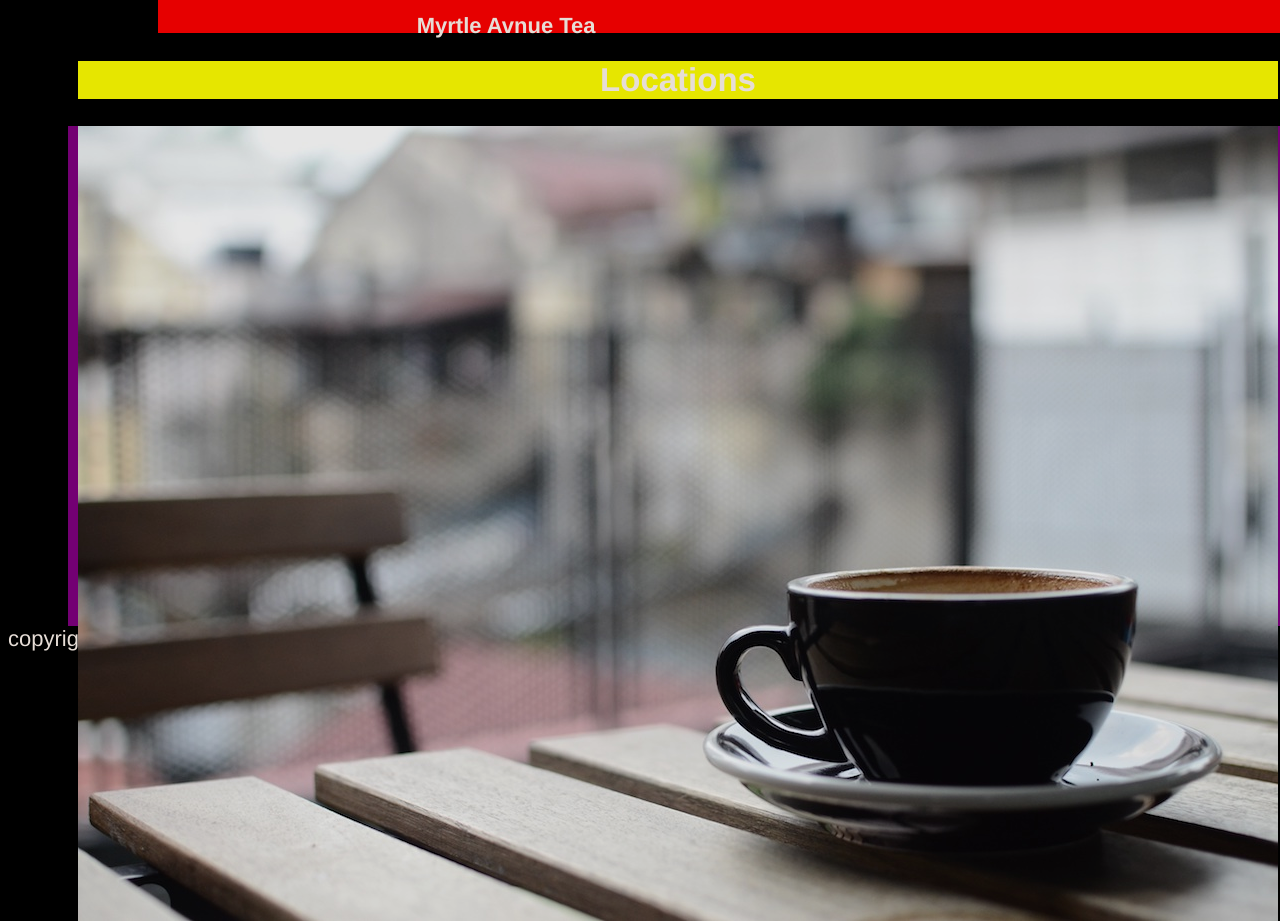
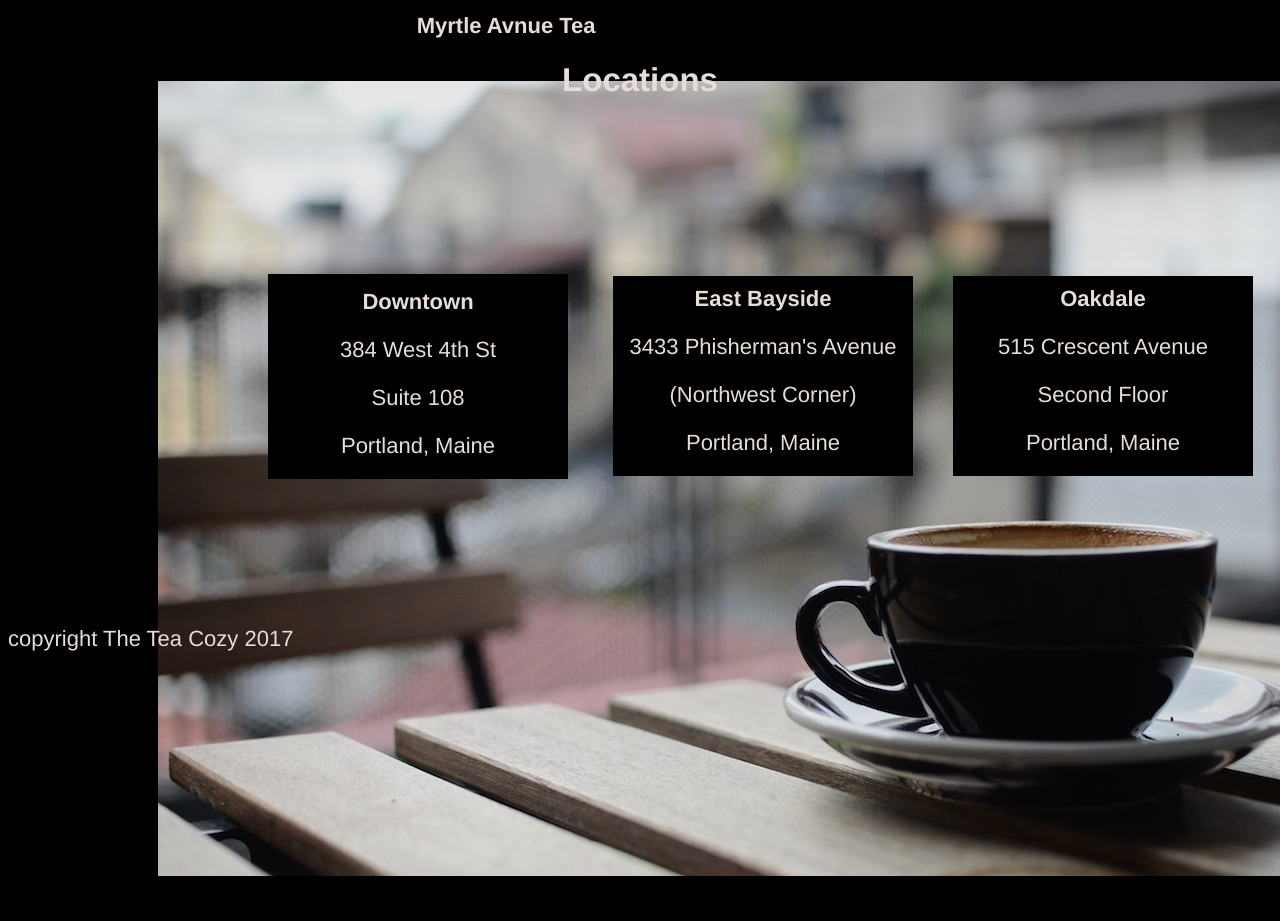
Before and after one commit to lnpellot/teacozy, a plain HTML site: page index.html in a window 1280 px wide. Shown: the part 1517-2438 px from the top of the page. After the commit the page ends 2399 px from the top, so only its background shows below. Drawn offline with Linux system fonts and the light colour scheme; files whose address does not match are found by name.

Commit message:
Tea Cozy project - Location part two.

```diff
--- a/index.html
+++ b/index.html
@@ -58,11 +58,29 @@
     </div>
 
     <!-- Locations Container -->
+    <h2>Locations</h2>
     <div class="locations">
-      <h2>Locations</h2>
-    </div>
-    <div class="loc-image">
-      <img src="c:\projects\teacozy\resources\images\img-locations-background.jpg">
+      <div class="loc-image">
+        <img src="c:\projects\teacozy\resources\images\img-locations-background.jpg">
+      </div>
+      <div class="box1">
+        <h3>Downtown</h3>
+        <p>384 West 4th St</p>
+        <p>Suite 108</p>
+        <p>Portland, Maine</p>
+      </div>
+      <div class="box2">
+        <h3>East Bayside</h3>
+        <p>3433 Phisherman's Avenue</p>
+        <p>(Northwest Corner)</p>
+        <p>Portland, Maine</p>
+      </div>
+      <div class="box3">
+        <h3>Oakdale</h3>
+        <p>515 Crescent Avenue</p>
+        <p>Second Floor</p>
+        <p>Portland, Maine</p>
+      </div>
     </div>
     <!-- Contact Section -->
 
--- a/resources/css/style.css
+++ b/resources/css/style.css
@@ -31,13 +31,11 @@ nav span {
   flex-direction: row;
 }
 .mission-image {
-  position: relative;
-  z-index: 1;
+  /*position: relative;
+  z-index: 1;*/
   height: 700px;
   width: 1200px;
-  margin-left: 60px;
-  padding-left: 10px;
-  padding-right: 10px;
+  margin-left: 70px;
 }
 .mission-statement {
   /*display: block;*/
@@ -52,9 +50,8 @@ nav span {
 .featured-tea {
   width: 1200px;
   align-items: center;
-  background-color: blue;
   text-align: center;
-  margin-left: 70px;
+  margin-left: 150px;
 }
 .featured-images {
   display: flex;
@@ -63,12 +60,10 @@ nav span {
   flex-wrap: wrap;
   height: 500px;
   width: 1100px;
-  background-color: red;
   align-items: flex-start;
   padding-left: 50px;
   padding-right: 50px;
   margin-left: 150px;
-  margin-right: 150px;
 }
 h3 {
   margin-top: 10px;
@@ -76,20 +71,55 @@ h3 {
   font-size: 22px;
 }
 .locations {
+  display: flex;
   width: 1200px;
+  height: 500px;
   align-items: center;
-  background-color: yellow;
   text-align: center;
-  margin-left: 70px;
+  margin-left: 80px;
+  justify-content: space-between;
 }
 .loc-image {
-  background-color: purple;
   position: relative;
-  z-index: 1;
+  justify-content: space-around;
+  z-index: -1;
+  margin-bottom: 90px;
   height: 500px;
   width: 1200px;
   margin-left: 60px;
   padding-left: 10px;
-  padding-right: 10px;
-
 }
+h2 {
+  text-align: center;
+}
+.box1 {
+  margin-left: 180px;
+  margin-right: 180px;
+  height: 200px;
+  width: 300px;
+  background-color: black;
+  opacity: 1;
+  position: absolute;
+  z-index: 2;
+  padding-top: 5px;
+}
+.box2 {
+  margin-left: 525px;
+  margin-right: 525px;
+  height: 200px;
+  width: 300px;
+  background-color: black;
+  opacity: 1;
+  position: absolute;
+  z-index: 2;
+}
+.box3 {
+  margin-left: 865px;
+  margin-right: 865px;
+  height: 200px;
+  width: 300px;
+  background-color: black;
+  opacity: 1;
+  position: absolute;
+  z-index: 2;
+}
```
Also changed, not shown: resources/images/img-mission-background.old.jpg (added), resources/images/img-mission-background.resized.jpg.
